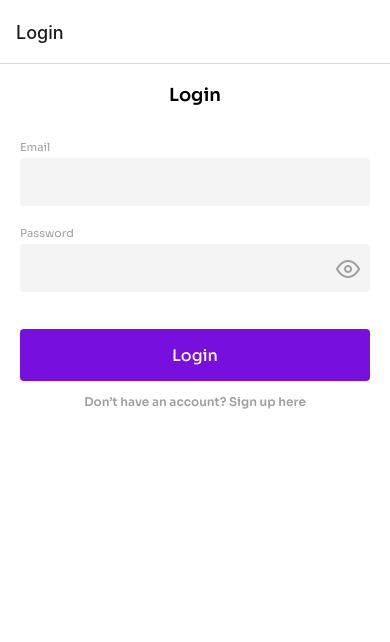
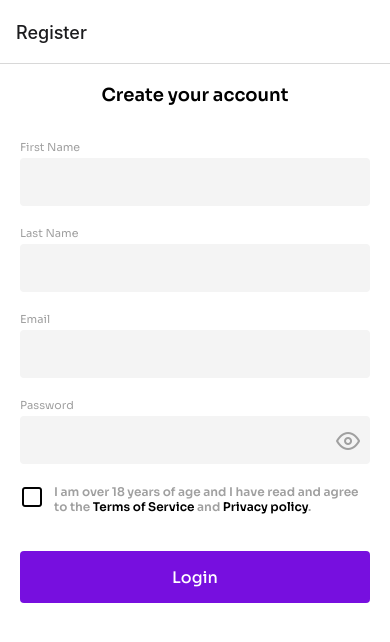
Before and after one commit to AlderFurtado/react-native-challenge, a React Native app: screen /Register in a window 390 px wide. Shown: the top 642 px of the page. Built offline with nearby package versions, Linux system fonts and the light colour scheme.

Commit message:
wip: adding Register Page

```diff
--- a/App.tsx
+++ b/App.tsx
@@ -5,6 +5,7 @@ import { createNativeStackNavigator } from '@react-navigation/native-stack';
 import { useFonts } from 'expo-font';
 import { theme } from './src/styles/styles';
 import LoginPage from './src/pages/loginPage';
+import RegisterPage from './src/pages/registerPage';
 
 const Stack = createNativeStackNavigator();
 
@@ -30,7 +31,8 @@ function App() {
   return (
     <NavigationContainer theme={MyTheme}>
       <Stack.Navigator>
-        <Stack.Screen name="Login" component={LoginPage} />
+        <Stack.Screen name="Register" component={RegisterPage} />
+        <Stack.Screen name="Login"  component={LoginPage} />
       </Stack.Navigator>
     </NavigationContainer>
   );
--- /dev/null
+++ b/src/pages/registerPage.tsx
@@ -0,0 +1,50 @@
+import React from 'react';
+import { StyleSheet, View } from 'react-native';
+import Title from '../components/Title/title';
+import TextField from '../components/TextField/textField';
+import Button from '../components/ButtonPrimary/buttonPrimary';
+import ButtonPrimary from '../components/ButtonPrimary/buttonPrimary';
+import PlanText from '../components/PlanText/planText';
+import Space from '../components/Space/space';
+import { theme } from '../styles/styles';
+import Checkbox from '../components/Checkbox/checkbox';
+
+// import { Container } from './styles';
+
+const RegisterPage = (): JSX.Element => {
+  return <View style={styles.container}>
+    <Space distance={20}/>
+    <Title>Create your account</Title>
+    <Space distance={34}/>
+    <TextField label='First Name'/>
+    <Space distance={20}/>
+    <TextField label='Last Name'/>
+    <Space distance={20}/>
+    <TextField label='Email' keyboardType='email-address'/>
+    <Space distance={20}/>
+    <TextField label='Password' isPassword/>
+    <Space distance={20}/>
+    <View style={{flexDirection:"row"}}>
+        <Checkbox isChecked={false}/>
+        <Space distance={10} horizontal/>
+        <PlanText style={{color:theme.colors.darkGrey, flexShrink:1}}>I am over 18 years of age and I have read and agree to the
+        <PlanText style={{color:theme.colors.black}}> Terms of Service </PlanText>
+        and<PlanText style={{color:theme.colors.black}}> Privacy policy</PlanText>.
+    </PlanText>
+
+    </View>
+
+    <Space distance={37}/>
+    <ButtonPrimary text='Login'/>
+    <Space distance={13}/>
+  </View>;
+}
+
+const styles = StyleSheet.create({
+    container: {
+        paddingHorizontal: 20,
+        alignItems:"center"
+    }
+})
+
+export default RegisterPage;
```
